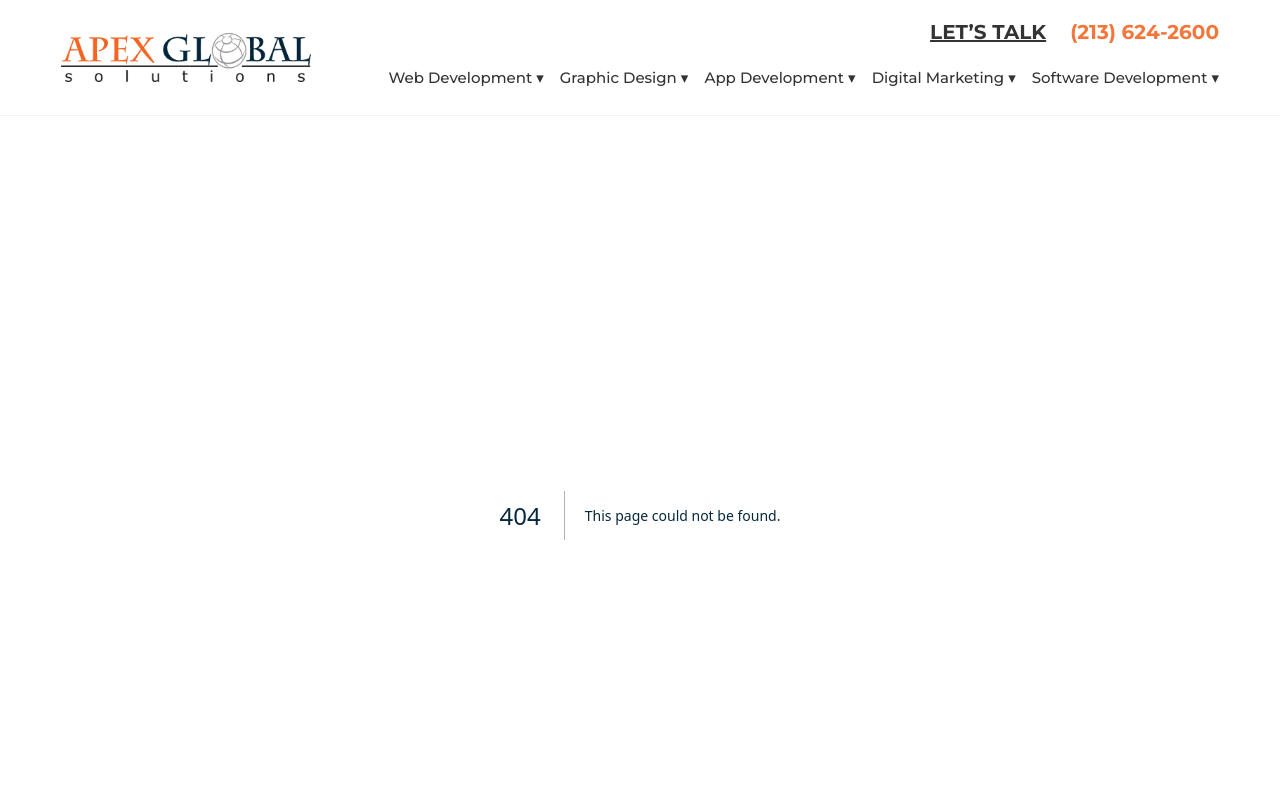
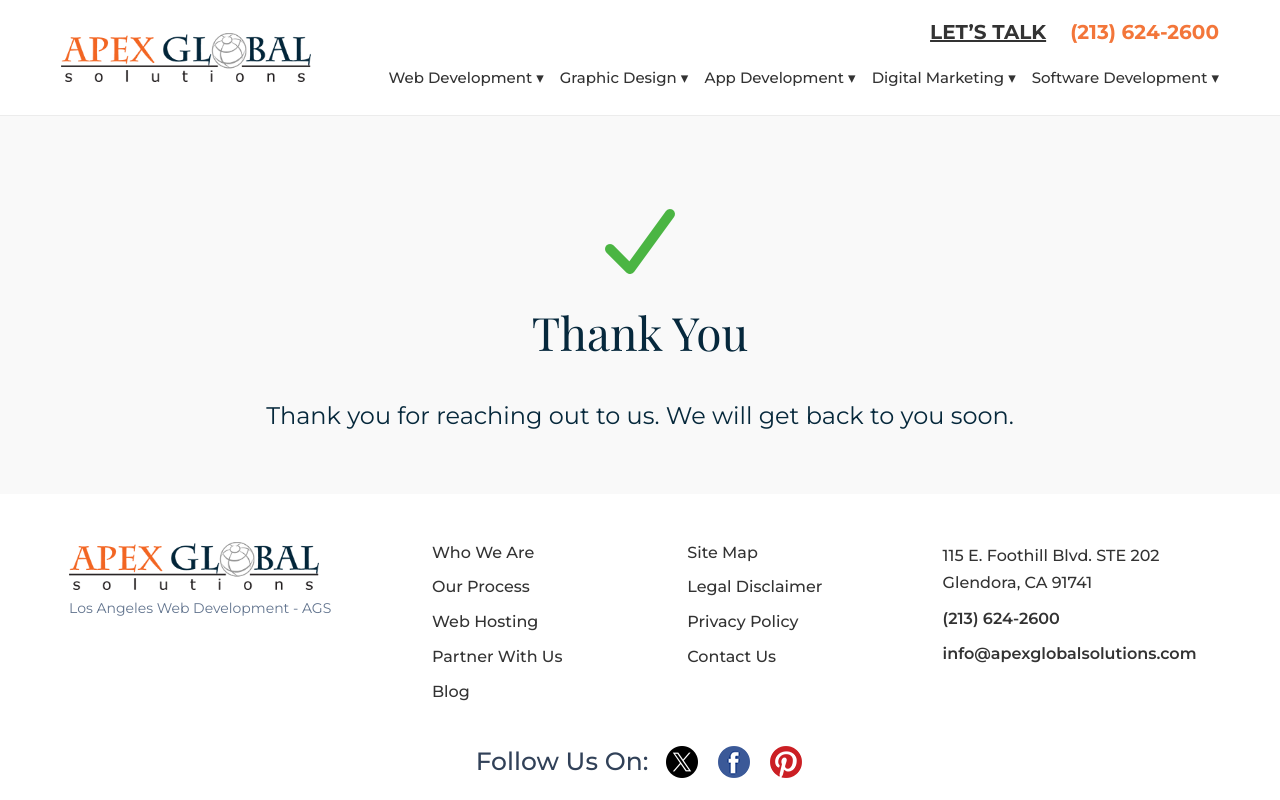
Before and after one commit to haresh-contactapex/ags-us-nextjs, a Next.js app: page /thank-you in a window 1280 px wide. Before the commit this address had no page. Shown: the top 800 px of the page. Built offline with nearby package versions, Linux system fonts and the light colour scheme.

Commit message:
Created Thnak You Page

```diff
--- /dev/null
+++ b/app/thank-you/page.jsx
@@ -0,0 +1,37 @@
+import Link from "next/link";
+import Image from "next/image";
+import seperatorImage from "@/assets/images/page_seperator_cwd1.png";
+
+export const metadata = {
+  title: "Thank You!",
+  description:
+    "Apex Global Solutions helps businesses across Texas grow online through web design, web development, and digital marketing services.",
+};
+
+export default function TexasPage() {
+  return (
+    <>
+      {/* Inner Page Banner: start */}
+      <section className="bg-[#f9f9f9] py-[40px] lg:py-[60px]">
+        <div className="space-y-24 mx-auto px-6 max-w-6xl">
+          <div className="items-center">
+            <div data-aos="fade-left">
+
+               <p className="text-center text-[80px] font-[800] text-[#4BB543]"><i class="fa-solid fa-check"></i> </p>
+              <h1 className="mb-10 font-playfairdisplay font-normal text-[36px] lg:text-[46px] 2xl:text-[46px] text-center leading-[1.2] lg:leading-[1.1] 2xl:leading-[1]">
+                Thank You
+              </h1>
+              <p class="mx-auto max-w-[900px] text-[#06283b] text-[18px] lg:text-[24px] text-center leading-[1.5]">Thank you for reaching out to us. We will get back to you soon.
+
+</p>
+            </div>
+          </div>
+        </div>
+      </section>
+      {/* Inner Page Banner:: end */}
+
+
+
+    </>
+  );
+}
```
